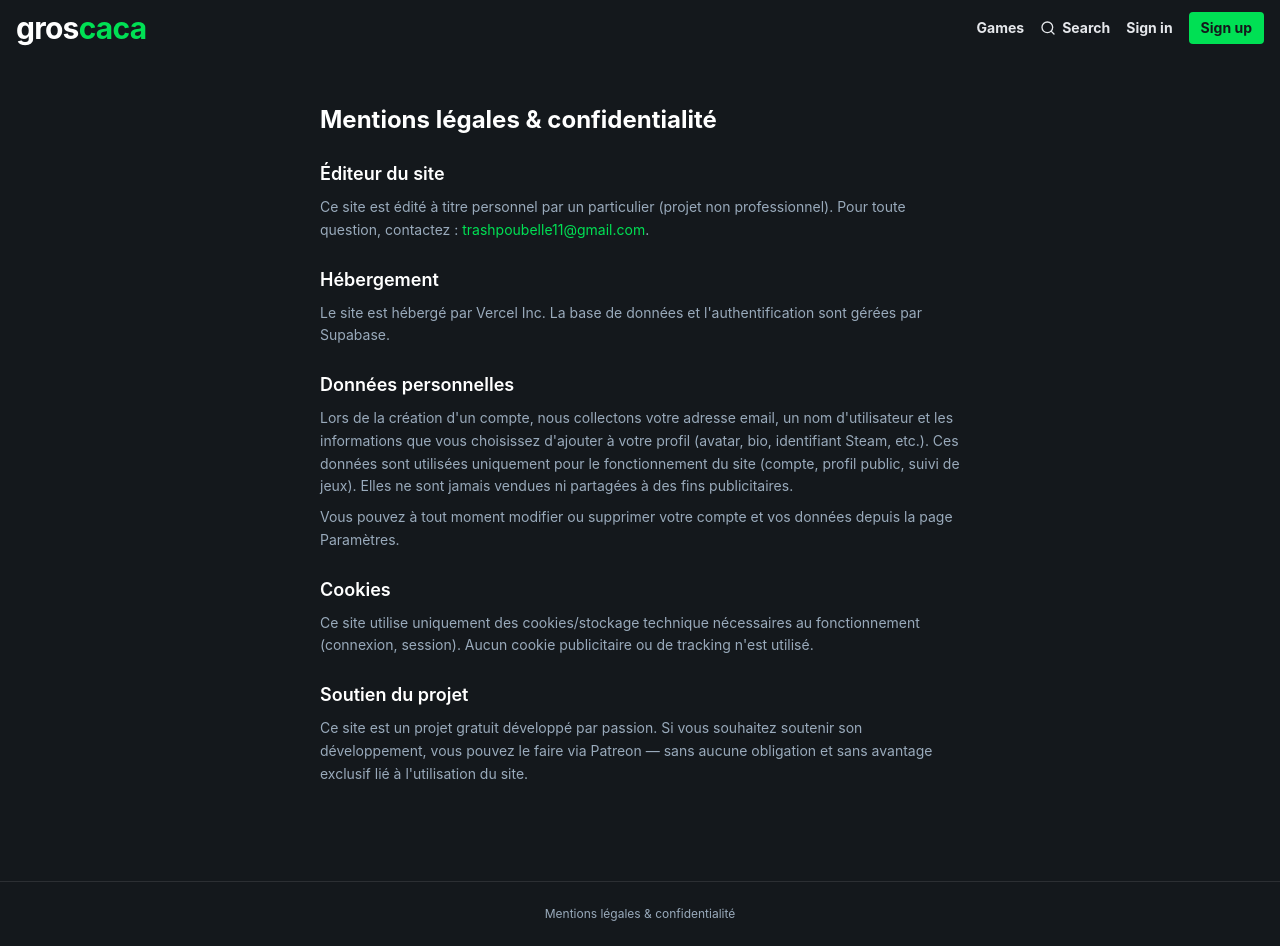
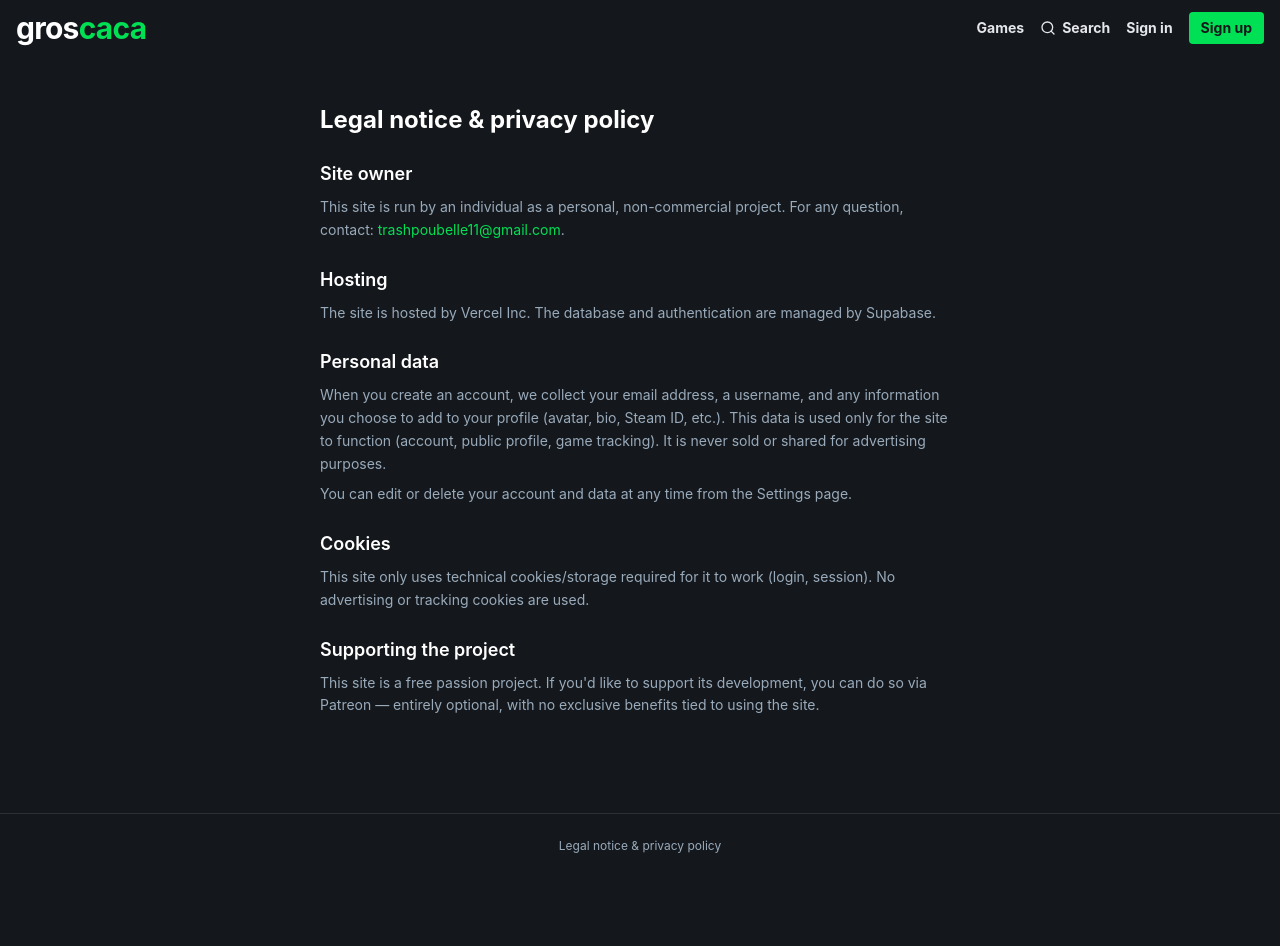
Before and after one commit to Evaan11/Gamelog, a React (Vite) app: page /legal in a window 1280 px wide. After the commit the page ends 878 px from the top, so only its background shows below. Built offline with nearby package versions, Linux system fonts and the light colour scheme; no server answers.

Commit message:
Translate legal page to English

```diff
--- a/src/components/Footer.tsx
+++ b/src/components/Footer.tsx
@@ -5,7 +5,7 @@ export function Footer() {
     <footer className="border-t border-white/10 py-6 mt-12">
       <div className="max-w-7xl mx-auto px-4 flex items-center justify-center gap-4 text-xs text-text-muted">
         <Link to="/legal" className="hover:text-text transition-colors">
-          Mentions légales & confidentialité
+          Legal notice & privacy policy
         </Link>
       </div>
     </footer>
--- a/src/pages/Legal.tsx
+++ b/src/pages/Legal.tsx
@@ -1,40 +1,40 @@
 export function Legal() {
   return (
     <div className="max-w-2xl mx-auto px-4 py-12 text-sm text-text-muted leading-relaxed">
-      <h1 className="text-2xl font-bold text-text mb-6">Mentions légales & confidentialité</h1>
+      <h1 className="text-2xl font-bold text-text mb-6">Legal notice & privacy policy</h1>
 
-      <h2 className="text-lg font-semibold text-text mt-6 mb-2">Éditeur du site</h2>
+      <h2 className="text-lg font-semibold text-text mt-6 mb-2">Site owner</h2>
       <p>
-        Ce site est édité à titre personnel par un particulier (projet non professionnel).
-        Pour toute question, contactez : <a href="mailto:trashpoubelle11@gmail.com" className="text-accent hover:underline">trashpoubelle11@gmail.com</a>.
+        This site is run by an individual as a personal, non-commercial project.
+        For any question, contact: <a href="mailto:trashpoubelle11@gmail.com" className="text-accent hover:underline">trashpoubelle11@gmail.com</a>.
       </p>
 
-      <h2 className="text-lg font-semibold text-text mt-6 mb-2">Hébergement</h2>
+      <h2 className="text-lg font-semibold text-text mt-6 mb-2">Hosting</h2>
       <p>
-        Le site est hébergé par Vercel Inc. La base de données et l'authentification sont gérées par Supabase.
+        The site is hosted by Vercel Inc. The database and authentication are managed by Supabase.
       </p>
 
-      <h2 className="text-lg font-semibold text-text mt-6 mb-2">Données personnelles</h2>
+      <h2 className="text-lg font-semibold text-text mt-6 mb-2">Personal data</h2>
       <p>
-        Lors de la création d'un compte, nous collectons votre adresse email, un nom d'utilisateur
-        et les informations que vous choisissez d'ajouter à votre profil (avatar, bio, identifiant Steam, etc.).
-        Ces données sont utilisées uniquement pour le fonctionnement du site (compte, profil public, suivi de jeux).
-        Elles ne sont jamais vendues ni partagées à des fins publicitaires.
+        When you create an account, we collect your email address, a username,
+        and any information you choose to add to your profile (avatar, bio, Steam ID, etc.).
+        This data is used only for the site to function (account, public profile, game tracking).
+        It is never sold or shared for advertising purposes.
       </p>
       <p className="mt-2">
-        Vous pouvez à tout moment modifier ou supprimer votre compte et vos données depuis la page Paramètres.
+        You can edit or delete your account and data at any time from the Settings page.
       </p>
 
       <h2 className="text-lg font-semibold text-text mt-6 mb-2">Cookies</h2>
       <p>
-        Ce site utilise uniquement des cookies/stockage technique nécessaires au fonctionnement
-        (connexion, session). Aucun cookie publicitaire ou de tracking n'est utilisé.
+        This site only uses technical cookies/storage required for it to work
+        (login, session). No advertising or tracking cookies are used.
       </p>
 
-      <h2 className="text-lg font-semibold text-text mt-6 mb-2">Soutien du projet</h2>
+      <h2 className="text-lg font-semibold text-text mt-6 mb-2">Supporting the project</h2>
       <p>
-        Ce site est un projet gratuit développé par passion. Si vous souhaitez soutenir son développement,
-        vous pouvez le faire via Patreon — sans aucune obligation et sans avantage exclusif lié à l'utilisation du site.
+        This site is a free passion project. If you'd like to support its development,
+        you can do so via Patreon — entirely optional, with no exclusive benefits tied to using the site.
       </p>
     </div>
   )
```
